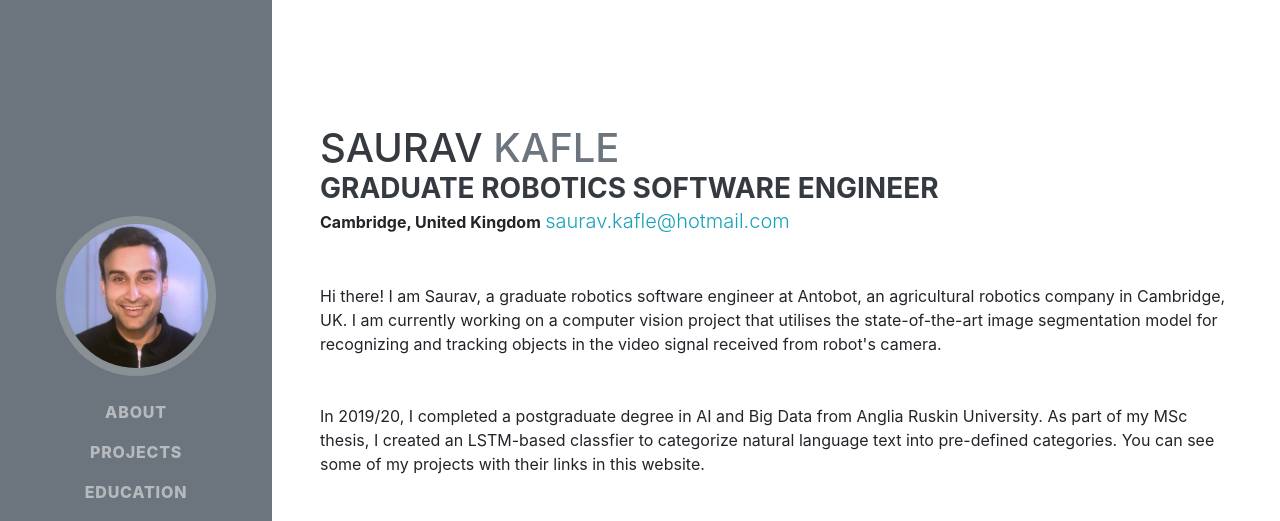
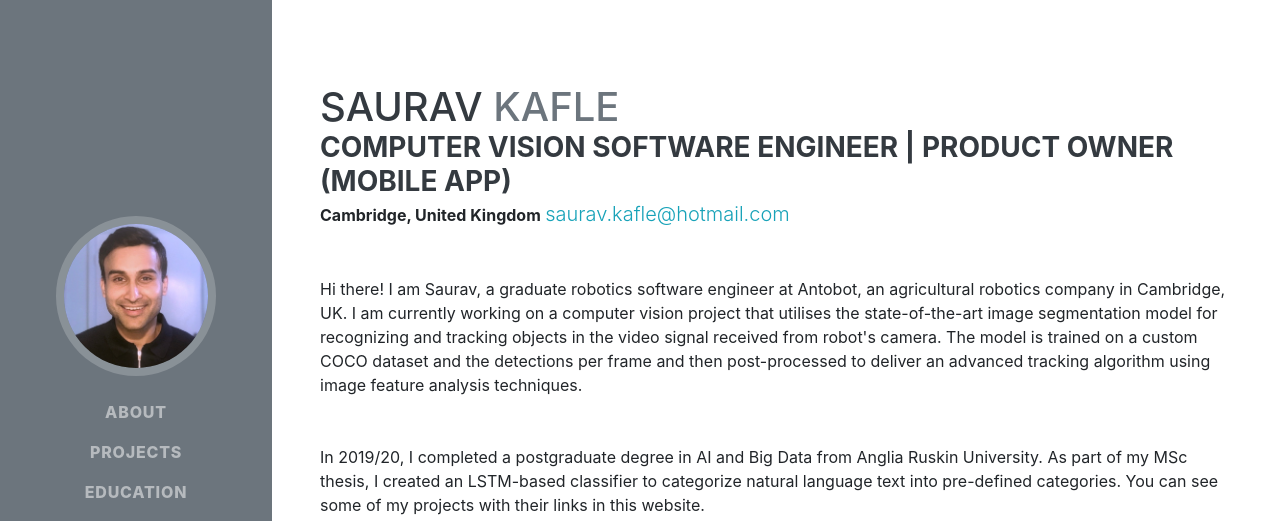
Before and after one commit to kaflesaurav/kaflesaurav.github.io, a website with bundled scripts: page index.html in a window 1280 px wide. Shown: the top 521 px of the page. Built offline with nearby package versions, Linux system fonts and the light colour scheme; a web font is replaced by a local one.

Commit message:
description and title updated

```diff
--- a/index.html
+++ b/index.html
@@ -63,12 +63,12 @@
         <h1 class="mb-0">Saurav
           <span class="text-secondary">Kafle</span>
         </h1>
-        <h3 class="mb-0"><b>Graduate Robotics Software Engineer</b></h3>
+        <h3 class="mb-0"><b>Computer Vision Software Engineer | Product Owner (Mobile App)</b></h3>
         <div class="mb-5"><b>Cambridge, United Kingdom</b>
           <a href="mailto:sk625@student.anglia.ac.uk" class="lead text-info ">saurav.kafle@hotmail.com</a>
         </div>
-        <p class="mb-5">Hi there! I am Saurav, a graduate robotics software engineer at Antobot, an agricultural robotics company in Cambridge, UK. I am currently working on a computer vision project that utilises the state-of-the-art image segmentation model for recognizing and tracking objects in the video signal received from robot's camera.</p>
-        <p class="mb-5">In 2019/20, I completed a postgraduate degree in AI and Big Data from Anglia Ruskin University. As part of my MSc thesis, I created an LSTM-based classfier to categorize natural language text into pre-defined categories. You can see some of my projects with their links in this website.</p>
+        <p class="mb-5">Hi there! I am Saurav, a graduate robotics software engineer at Antobot, an agricultural robotics company in Cambridge, UK. I am currently working on a computer vision project that utilises the state-of-the-art image segmentation model for recognizing and tracking objects in the video signal received from robot's camera. The model is trained on a custom COCO dataset and the detections per frame and then post-processed to deliver an advanced tracking algorithm using image feature analysis techniques. </p>
+        <p class="mb-5">In 2019/20, I completed a postgraduate degree in AI and Big Data from Anglia Ruskin University. As part of my MSc thesis, I created an LSTM-based classifier to categorize natural language text into pre-defined categories. You can see some of my projects with their links in this website.</p>
         <p class="mb-5">If I am not infront of a computer, I like to spend my time reading, travelling, visiting historical places and sometimes simply enjoying nature.</p>
         <div class="social-icons">
           <a href="https://www.linkedin.com/in/sauravkafle/">
```
